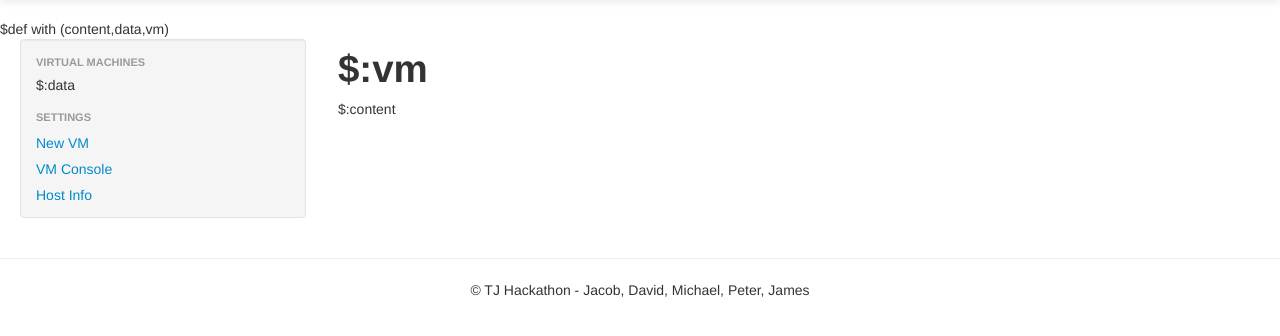
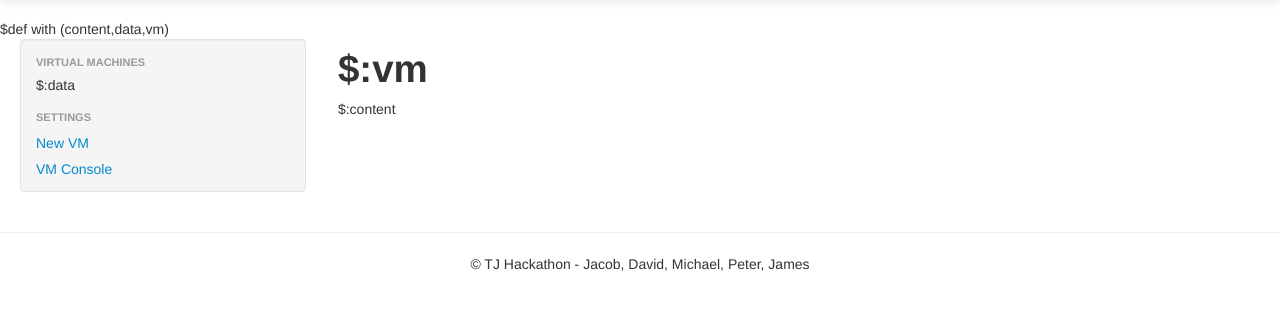
Before and after one commit to Vacation9/webvirt, a Python web app: template webvirt/templates/vm.html in a window 1280 px wide. Shown: the part 41-377 px from the top of the page. Run offline with Jinja, Linux system fonts and the light colour scheme; the template is opened without the code that fills it, so the values that code supplies are empty; some libraries are stand-ins or nearby versions.

Commit message:
removed more broken links

```diff
--- a/webvirt/templates/create.html
+++ b/webvirt/templates/create.html
@@ -55,7 +55,6 @@ $def with (content,data,form)
             </p>
             <ul class="nav">
               <li class="active"><a href="/hackathon/">Virtual Machines</a></li>
-              <li><a href="/hackathon/host">Host</a></li>
               <li><a href="#contact">Wolfram Andrew</a></li>
             </ul>
           </div><!--/.nav-collapse -->
--- a/webvirt/templates/vm.html
+++ b/webvirt/templates/vm.html
@@ -71,7 +71,6 @@ $def with (content,data,vm)
               <li class="nav-header">Settings</li>
               <li><a href="/hackathon/create">New VM</a></li>
               <li><a href="/hackathon/console">VM Console</a></li>
-              <li><a href="/hackathon/host">Host Info</a></li>
             </ul>
           </div><!--/.well -->
         </div><!--/span-->
```
